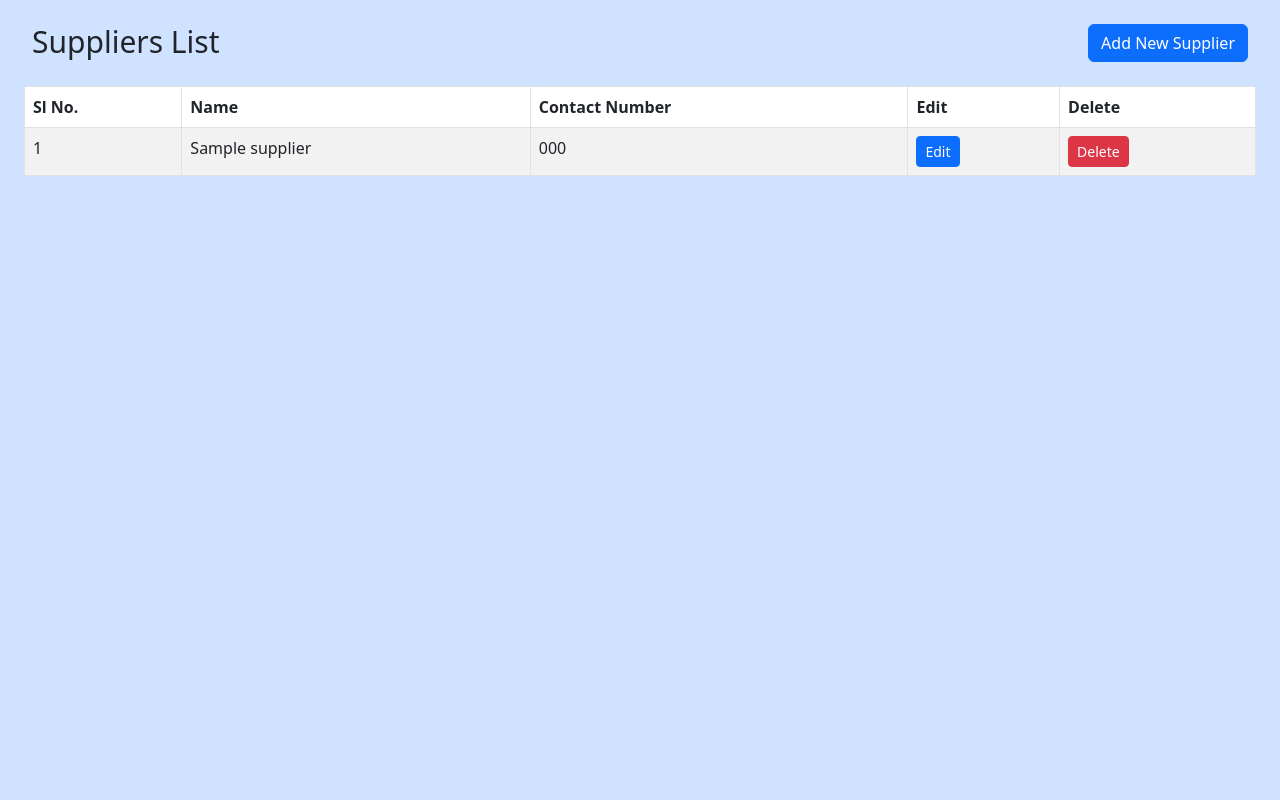
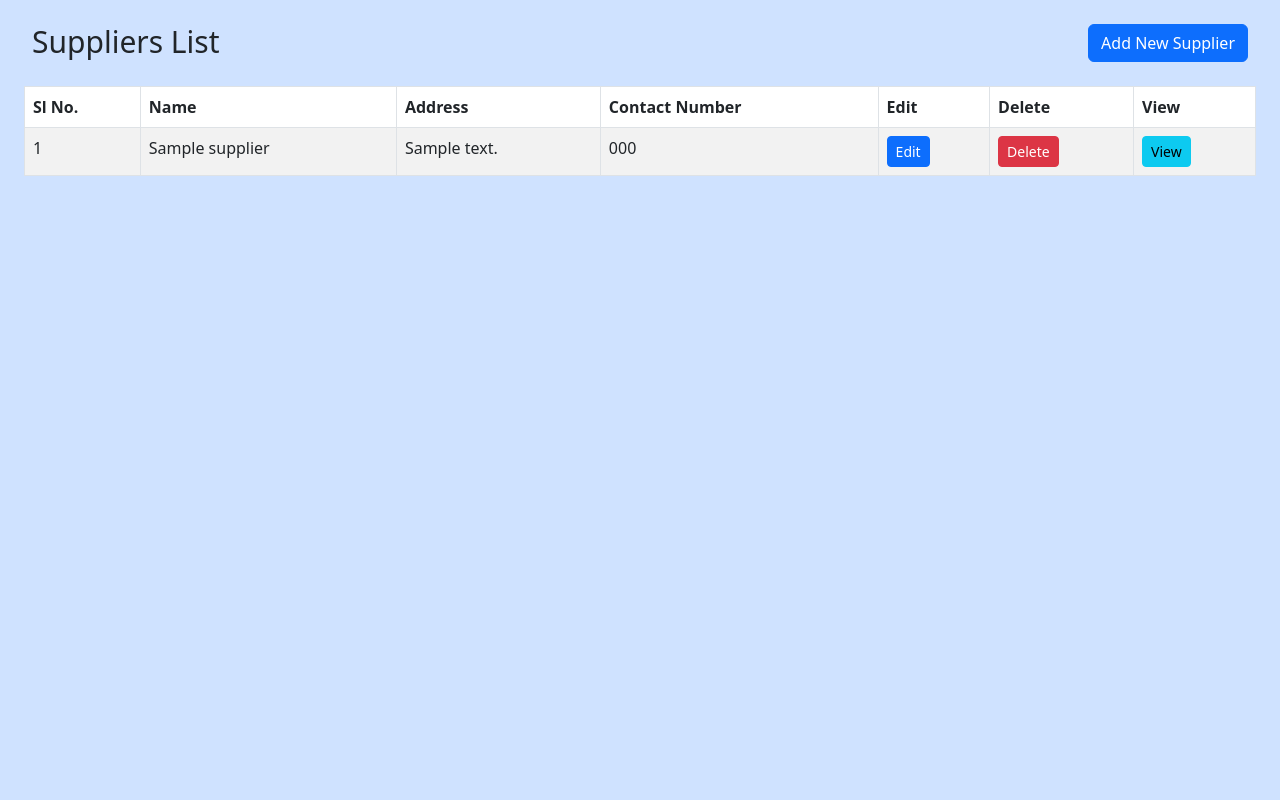
Before and after one commit to vijayakabajo/IMS_SSPL_TASK, a Django app: page /suppliers/ in a window 1280 px wide. Shown: the part 56-856 px from the top of the page. Run offline with Django 5.2, Linux system fonts and the light colour scheme; tables that the repository leaves empty hold one stand-in row (values such as "Sample post"); some libraries are stand-ins or nearby versions.

Commit message:
added view modal to items and suplier

```diff
--- a/master/forms.py
+++ b/master/forms.py
@@ -4,7 +4,7 @@ from .models import Supplier, Item
 class SupplierForm(forms.ModelForm):
     class Meta:
         model = Supplier
-        fields = ['name', 'contact_number']
+        fields = ['name', 'contact_number', 'address']
 
 class ItemForm(forms.ModelForm):
     class Meta:
--- a/master/models.py
+++ b/master/models.py
@@ -4,6 +4,7 @@ from django.core.validators import RegexValidator
 
 class Supplier(models.Model):
     name = models.CharField(max_length=100, blank=False, null=False)
+    address = models.CharField(max_length=500, blank= False, null= False)
     contact_number = models.CharField(
         max_length=10,
         blank=False, null=False, unique=True,
--- a/master/templates/supplier_page.html
+++ b/master/templates/supplier_page.html
@@ -13,9 +13,11 @@
             <tr>
                 <th>Sl No.</th>
                 <th>Name</th>
+                <th>Address</th>
                 <th>Contact Number</th>
                 <th>Edit</th>
                 <th>Delete</th>
+                <th>View</th>
             </tr>
         </thead>
         <tbody>
@@ -24,17 +26,19 @@
                 <tr>
                     <td scope="row">{{ forloop.counter }}</td>
                     <td>{{ supplier.name }}</td>
+                    <td>{{ supplier.address }}</td>
                     <td>{{ supplier.contact_number }}</td>
                     <td>
+
                         <a href="{% url 'handle_supplier' 'edit' supplier.id %}" class="btn btn-primary btn-sm">Edit</a>
                     </td>
                     <td>
-                        <!-- Trigger modal -->
+                        <!-- Trigger delete modal -->
                         <button type="button" class="btn btn-danger btn-sm" data-bs-toggle="modal" data-bs-target="#deleteModal{{ supplier.id }}">
                             Delete
                         </button>
 
-                        <!-- Modal -->
+                        <!-- Delete Modal -->
                         <div class="modal fade" id="deleteModal{{ supplier.id }}" tabindex="-1" aria-labelledby="deleteModalLabel{{ supplier.id }}" aria-hidden="true">
                             <div class="modal-dialog">
                                 <div class="modal-content">
@@ -56,12 +60,37 @@
                             </div>
                         </div>
                     </td>
+                    <td>
+                        <!-- View button -->
+                        <button type="button" class="btn btn-info btn-sm" data-bs-toggle="modal" data-bs-target="#viewModal{{ supplier.id }}">
+                            View
+                        </button>
+
+                        <!-- View Modal -->
+                        <div class="modal fade" id="viewModal{{ supplier.id }}" tabindex="-1" aria-labelledby="viewModalLabel{{ supplier.id }}" aria-hidden="true">
+                            <div class="modal-dialog modal-dialog-centered">
+                                <div class="modal-content">
+                                    <div class="modal-header">
+                                        <h6 class="modal-title" id="viewModalLabel{{ supplier.id }}"><strong>Supplier Details: </strong>{{ supplier.name }}</h6>
+                                        <button type="button" class="btn-close" data-bs-dismiss="modal" aria-label="Close"></button>
+                                    </div>
+                                    <div class="modal-body">
+                                        <p><strong>Name:</strong> {{ supplier.name }}</p>
+                                        <p><strong>Address:</strong> {{ supplier.address }}</p>
+                                        <p><strong>Contact Number:</strong> {{ supplier.contact_number }}</p>
+                                        <!-- Add more fields as necessary -->
+                                    </div>
+                                    <div class="modal-footer">
+                                        <button type="button" class="btn btn-secondary" data-bs-dismiss="modal">Close</button>
+                                    </div>
+                                </div>
+                            </div>
+                        </div>
+                    </td>
                 </tr>
                 {% endif %}
             {% endfor %}
         </tbody>
     </table>
-
-
 </body>
 {% endblock %}
```
Also changed, not shown: master/templates/items_page.html (+32 -2 lines), master/migrations/0007_supplier_address.py (added).
